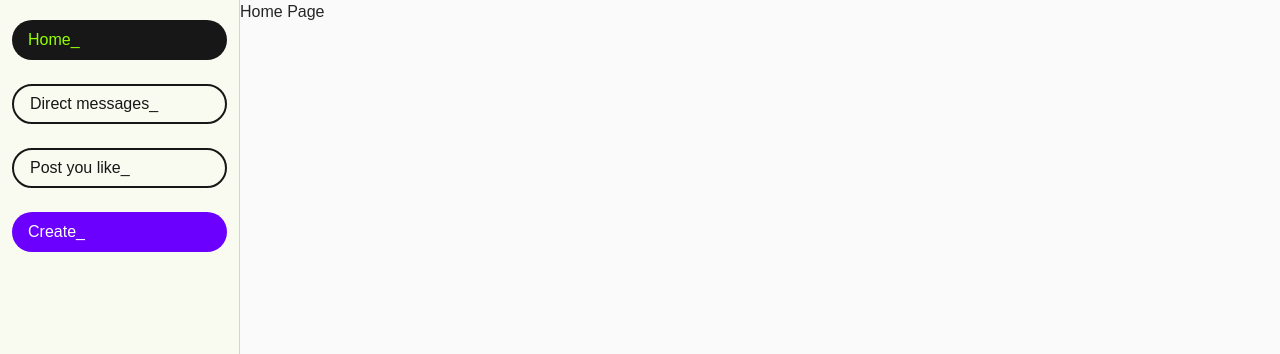
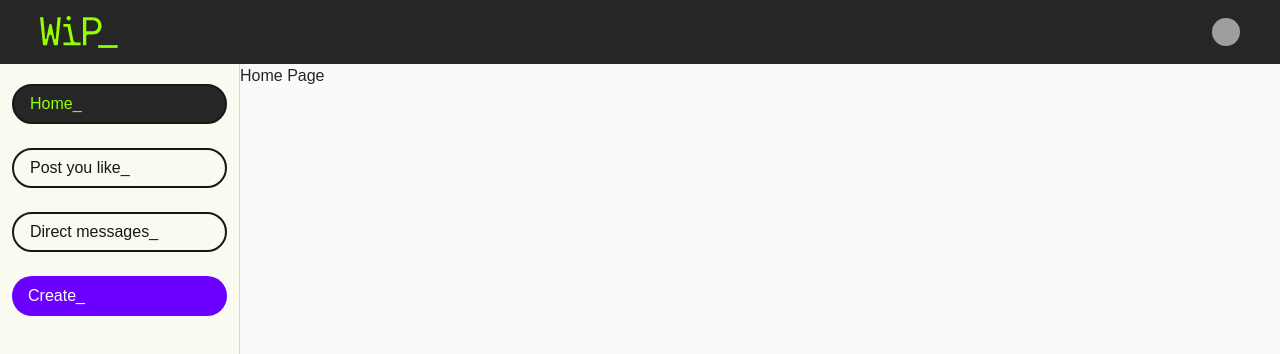
Before and after one commit to Davicho-Dev/WiP-Web, a React (Vite) app: page / in a window 1280 px wide. Shown: the top 354 px of the page. Built offline with nearby package versions, Linux system fonts and the light colour scheme; no server answers; grey boxes are pictures that could not be loaded.

Commit message:
CHANGE: Private layout ButtonSolid to NavLink;
Signed-off-by: DavichoDev <13292121+Davicho-Dev@users.noreply.github.com>

```diff
--- a/src/components/layouts/PrivateLayout.tsx
+++ b/src/components/layouts/PrivateLayout.tsx
@@ -1,31 +1,38 @@
 import { Outlet, useNavigate } from 'react-router-dom'
-import { ButtonSolid } from '../atoms'
+
+import { useAppSelector } from '../../hooks'
+import { ButtonNavLink, ButtonSolid } from '../atoms'
+import { IcLogo } from '../atoms/Icons'
 
 const PrivateLayout = () => {
 	const navigate = useNavigate()
 
+	const { username, picture } = useAppSelector(state => state.user)
+
 	return (
-		<section className='w-screen h-screen grid grid-flow-col grid-cols-[15rem,_1fr]'>
+		<main className='w-screen h-screen flex flex-col shrink-0'>
+			<header className='w-full bg-neutral-800 flex justify-between py-4 px-10'>
+				<IcLogo className='h-8 fill-secondary' />
+				<nav className='flex justify-between items-center'>
+					<figure
+						className='w-7 h-7 rounded-full overflow-hidden cursor-pointer'
+						onClick={() => navigate('/user')}
+					>
+						<img
+							className='w-full h-full object-cover'
+							src={picture}
+							alt={username + ' Avatar'}
+							title={username + ' Avatar'}
+						/>
+					</figure>
+				</nav>
+			</header>
+			<section className='w-full h-full grid grid-flow-col grid-cols-[15rem,_1fr] grow'>
 				<aside className='bg-[#f9fbf1] border-r border-r-neutral-300 py-5 px-3'>
-				<nav className='flex flex-col gap-y-6'>
-					<ButtonSolid
-						type='button'
-						className='w-full pl-4 bg-neutral-900 text-secondary text-left'
-						label='Home_'
-						onClick={() => navigate('/settings')}
-					/>
-					<ButtonSolid
-						type='button'
-						className='w-full pl-4 bg-transparent text-neutral-900 text-left border-2 border-neutral-900'
-						label='Direct messages_'
-						onClick={() => navigate('/settings')}
-					/>
-					<ButtonSolid
-						type='button'
-						className='w-full pl-4 bg-transparent text-neutral-900 text-left border-2 border-neutral-900'
-						label='Post you like_'
-						onClick={() => navigate('/settings')}
-					/>
+					<nav className='h-full flex flex-col gap-y-6'>
+						<ButtonNavLink to='/' label='Home_' />
+						<ButtonNavLink to='/settings' label='Post you like_' />
+						<ButtonNavLink to='/settings' label='Direct messages_' />
 						<ButtonSolid
 							type='button'
 							className='w-full pl-4 bg-primary text-white text-left'
@@ -36,6 +43,7 @@ const PrivateLayout = () => {
 				</aside>
 				<Outlet />
 			</section>
+		</main>
 	)
 }
 
```
Lines whose indentation alone changed are shown as unchanged.
